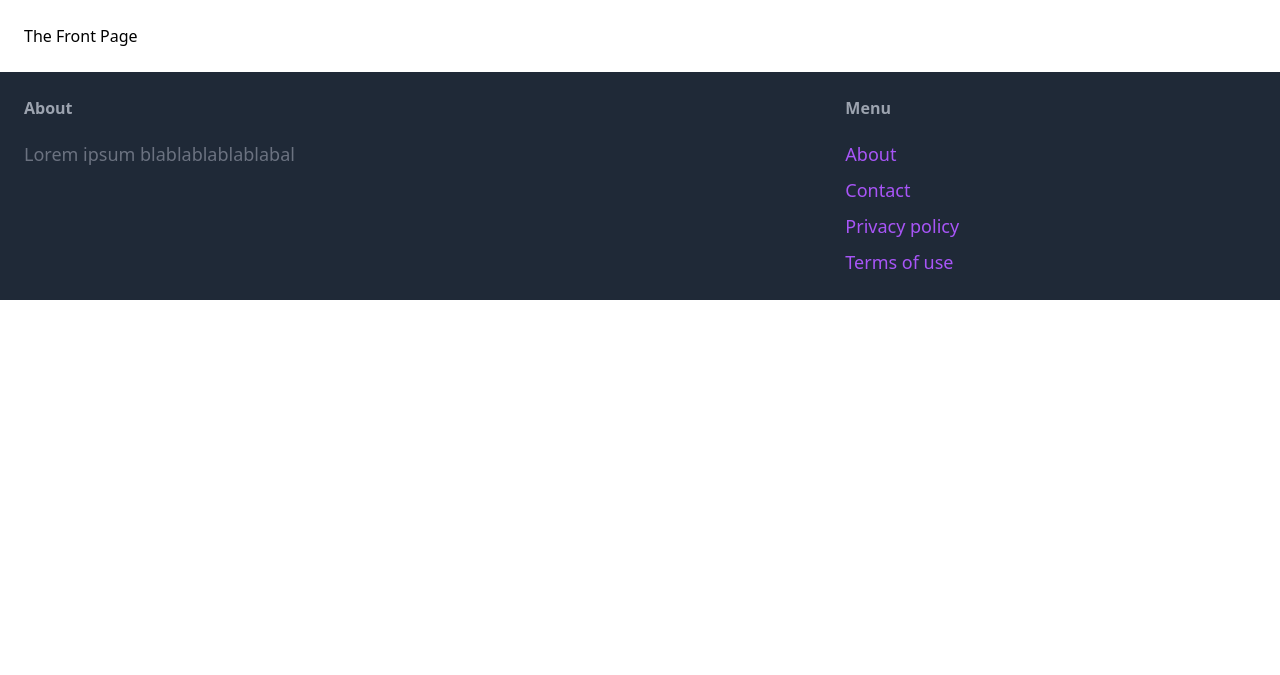
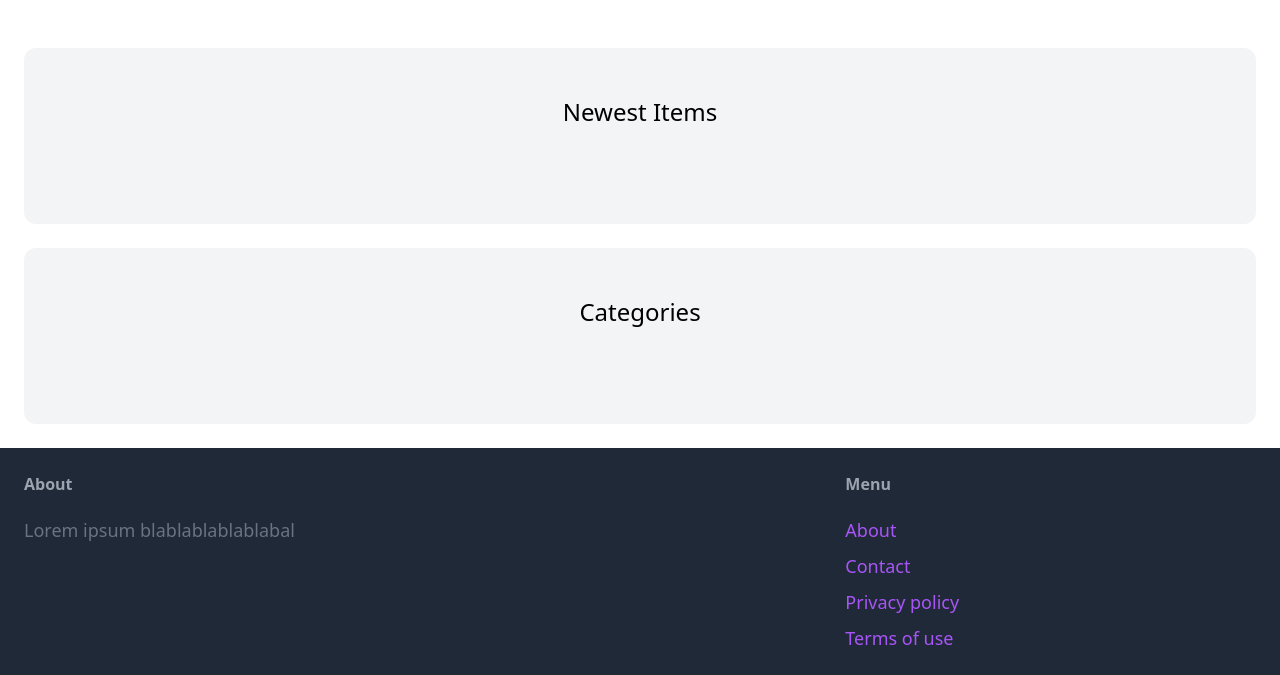
Before and after one commit to doug-braz/puddle, a Django app: page / in a window 1280 px wide. Shown: the part 77-752 px from the top of the page. Run offline with Django 5.2, Linux system fonts and the light colour scheme; data that the repository does not hold is empty; some libraries are stand-ins or nearby versions.

Commit message:
Items and categories visualization inserted into the index page

```diff
--- a/puddle/core/views.py
+++ b/puddle/core/views.py
@@ -1,7 +1,13 @@
 from django.shortcuts import render
+from item.models import Item, Category
 
 def index(request):
-    return render(request, 'core/index.html')
+    items = Item.objects.filter(is_sold=False)
+    categories = Category.objects.all()
+    return render(request, 'core/index.html', {
+        'categories' : categories,
+        'items' : items,
+    })
 
 def contact(request):
     return render(request, 'core/contact.html')
--- a/puddle/puddle/urls.py
+++ b/puddle/puddle/urls.py
@@ -1,3 +1,6 @@
+from django.conf import settings
+from django.conf.urls.static import static
+
 from django.contrib import admin
 from django.urls import path
 
@@ -7,4 +10,4 @@ urlpatterns = [
     path('', index, name='views'),
     path('contact/', contact, name='contact'),
     path('admin/', admin.site.urls),
-]
+] + static(settings.MEDIA_URL, document_root=settings.MEDIA_ROOT)
--- a/puddle/templates/core/index.html
+++ b/puddle/templates/core/index.html
@@ -1,6 +1,45 @@
 {% extends 'core/base.html' %}
 
     {% block title %}Welcome{% endblock%}
+
     {% block content %}
-    <h1>The Front Page</h1>
+
+        <div class="mt-6 px-6 py-12 bg-gray-100 rounded-xl">
+            <h2 class="mb-12 text-2xl text-center"> Newest Items</h2>
+
+            <div class="grid grid-cols-3 gap-3">
+                {% for item in items %}
+                    <div>
+                        <a href="#">
+                            <div>
+                                <img src="{{ item.image.url }}" class="rounded-t-xl">
+                            </div>
+                            <div class="p-6 bg-white rounded-b-xl">
+                                <h2 class="text-2xl"> {{item.name}} </h2>
+                                <p class="text-gray-500"> Price: ${{item.price}} </p>
+                            </div>
+                        </a>
+                    </div>
+                {% endfor %}
+            </div>
+
+        </div>
+
+        <div class="mt-6 px-6 py-12 bg-gray-100 rounded-xl">
+            <h2 class="mb-12 text-2xl text-center"> Categories </h2>
+
+            <div class="grid grid-cols-3 gap-3">
+                {% for category in categories %}
+                    <div>
+                        <a href="#">
+                            <div class="p-6 bg-white rounded-b-xl">
+                                <h2 class="text-2xl"> {{category.name}} </h2>
+                                <p class="text-gray-500"> {{category.items.count}} items </p>
+                            </div>
+                        </a>
+                    </div>
+                {% endfor %}
+            </div>
+        </div>
+
     {% endblock %}
```
